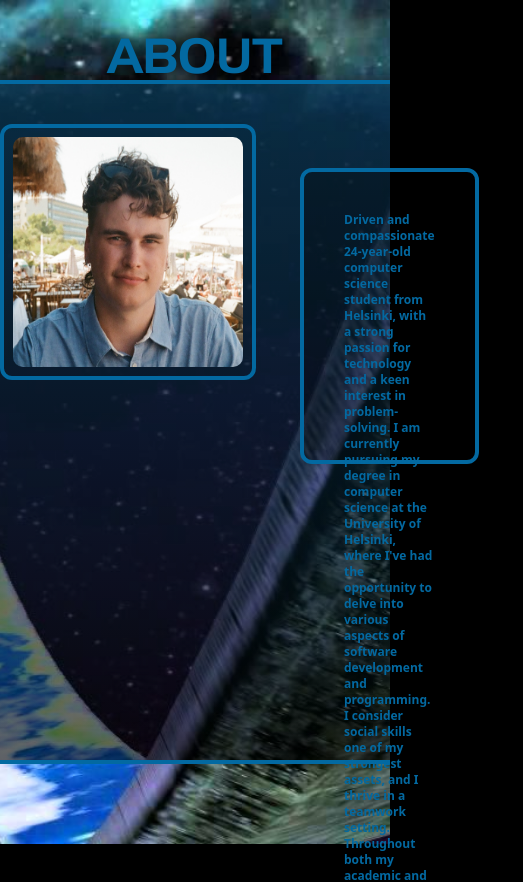
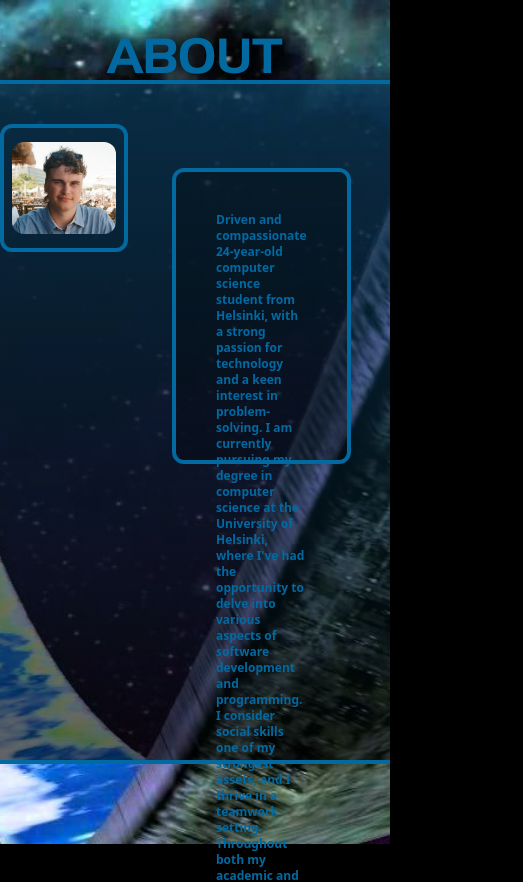
Before and after one commit to KalleHahl/HaloCE-Portfolio, a Next.js app in the folder portfolio/: page /about in a window 390 px wide. Shown: the top 882 px of the page, 523 px wide, since content can reach past the window. Built offline with nearby package versions, Linux system fonts and the light colour scheme.

Commit message:
tried to make my image a little more responsive

```diff
--- a/portfolio/components/about/MyImage.tsx
+++ b/portfolio/components/about/MyImage.tsx
@@ -3,14 +3,15 @@ import myImage from "../../public/IMG_2576.jpg"
 
 const MyImage = () => {
   return (
-    <div className=" flex content-center items-center justify-center w-64 h-64 border-4 border-sky-700 rounded-xl">
-      <Image
-        src={myImage}
-        width={0}
-        height={0}
-        style={{ borderRadius: "10px", width: "230px", height: "230px" }}
-        alt="Your Picture"
-      />
+    <div className="flex flex-row content-center justify-center">
+      <div className=" flex content-center items-center justify-center px-2 py-2 w-32 h-32  md:w-64 md:h-64 border-4 border-sky-700 rounded-xl">
+        <Image
+          src={myImage}
+          objectFit=" cover"
+          className="rounded-xl"
+          alt="My image"
+        />
+      </div>
     </div>
   )
 }
```
